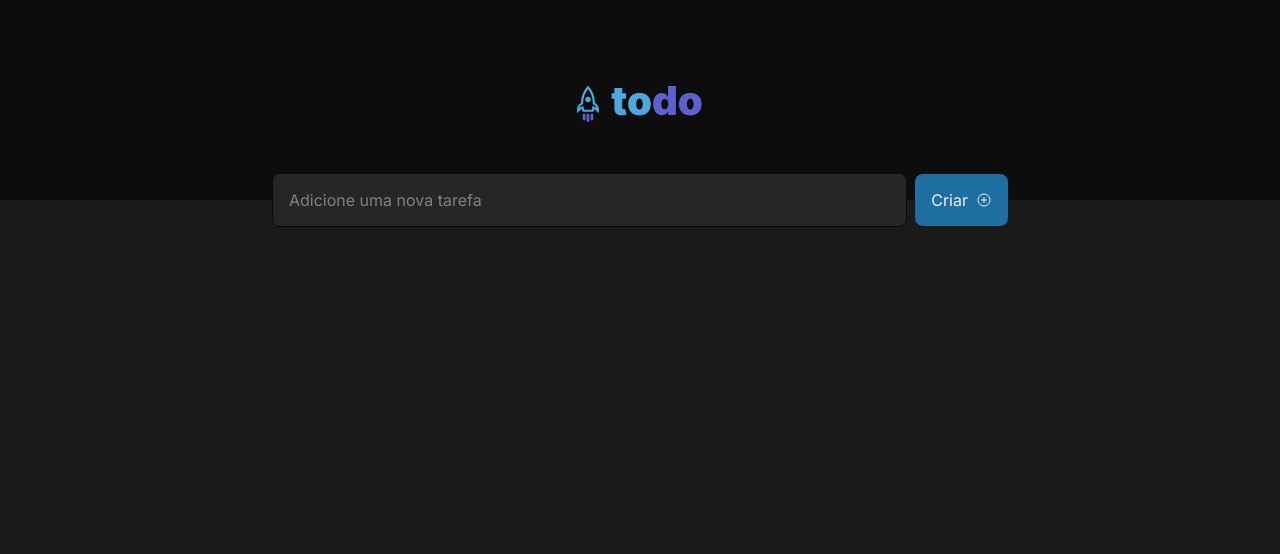
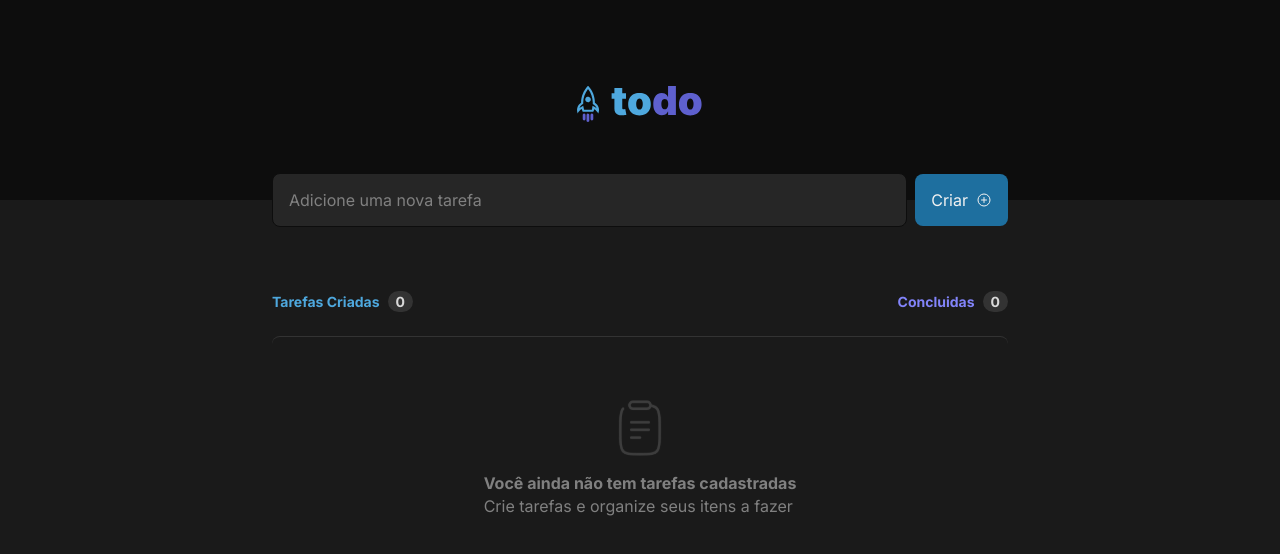
Before and after one commit to ClemilsonAzevedo/TodoList, a React (Vite) app: page / in a window 1280 px wide. Shown: the top 554 px of the page. Built offline with nearby package versions, Linux system fonts and the light colour scheme.

Commit message:
Feat: Create tasks section when is empty

```diff
--- /dev/null
+++ b/src/App.module.css
@@ -0,0 +1,8 @@
+.tasks {
+  margin-top: 4rem;
+  width: full;
+  display: flex;
+  justify-content: center;
+  align-items: center;
+  padding: 0 16px;
+}
--- a/src/App.tsx
+++ b/src/App.tsx
@@ -2,12 +2,16 @@ import { Header } from "./components/Header";
 import { NewTaskInputForm } from "./components/NewTaskInpuForm";
 import { Tasks } from "./components/Tasks";
 import "./global.css";
+import style from "./App.module.css";
 
 export function App() {
 	return (
 		<main>
 			<Header />
 			<NewTaskInputForm />
+			<div className={style.tasks}>
+				<Tasks />
+			</div>
 		</main>
 	);
 }
--- a/src/components/NewTaskInputForm.module.css
+++ b/src/components/NewTaskInputForm.module.css
@@ -2,6 +2,7 @@
   margin-top: -1.6875rem;
   display: flex;
   justify-content: center;
+  padding: 0 16px;
 }
 
 .form div {
--- /dev/null
+++ b/src/components/Tasks.module.css
@@ -0,0 +1,57 @@
+.container {
+  width: 46rem;
+  display: flex;
+  flex-direction: column;
+  gap: 24px;
+}
+
+.header {
+  display: flex;
+  align-items: center;
+  justify-content: space-between;
+  width: 100%;
+}
+
+.header h3 {
+  font-size: 0.875rem;
+  font-weight: bold;
+  display: flex;
+  align-items: center;
+  gap: 0.5rem;
+}
+
+.header h3 span {
+  padding: 2px 0.5rem;
+  background-color: var(--gray-400);
+  color: var(--gray-200);
+  border-radius: 999px;
+}
+
+.header h3:first-child {
+  color: var(--blue-500);
+}
+
+.header h3:last-child {
+  color: var(--purple-500);
+}
+
+.empty {
+  border-top: 1px solid var(--gray-400);
+  border-radius: 8px;
+  display: flex;
+  flex-direction: column;
+  gap: 1rem;
+  justify-content: center;
+  align-items: center;
+  height: 15.25rem;
+}
+
+.empty p {
+  line-height: 140%;
+  color: var(--gray-300);
+}
+
+.empty p span {
+  font-weight: bold;
+  display: block;
+}
--- a/src/components/Tasks.tsx
+++ b/src/components/Tasks.tsx
@@ -1,8 +1,36 @@
-export function Tasks(){
+import { ClipboardText } from "phosphor-react";
+import style from "./Tasks.module.css";
 
-  return(
-    <section>
-      taskes
-    </section>
-  )
+import Clipboard from "../assets/Clipboard.svg";
+
+const task = [];
+
+export function Tasks() {
+	return (
+		<section className={style.container}>
+			<header className={style.header}>
+				<h3>
+					Tarefas Criadas <span>0</span>
+				</h3>
+				<h3>
+					Concluidas <span>0</span>
+				</h3>
+			</header>
+			<div className={style.tasks}>
+				{task.length === 0 ? (
+					<div className={style.empty}>
+						<img src={Clipboard} alt="" />
+						<div>
+							<p>
+								<span>Você ainda não tem tarefas cadastradas</span>
+								Crie tarefas e organize seus itens a fazer
+							</p>
+						</div>
+					</div>
+				) : (
+					<div>Task</div>
+				)}
+			</div>
+		</section>
+	);
 }
```
Also changed, not shown: src/assets/Clipboard.svg (added).
